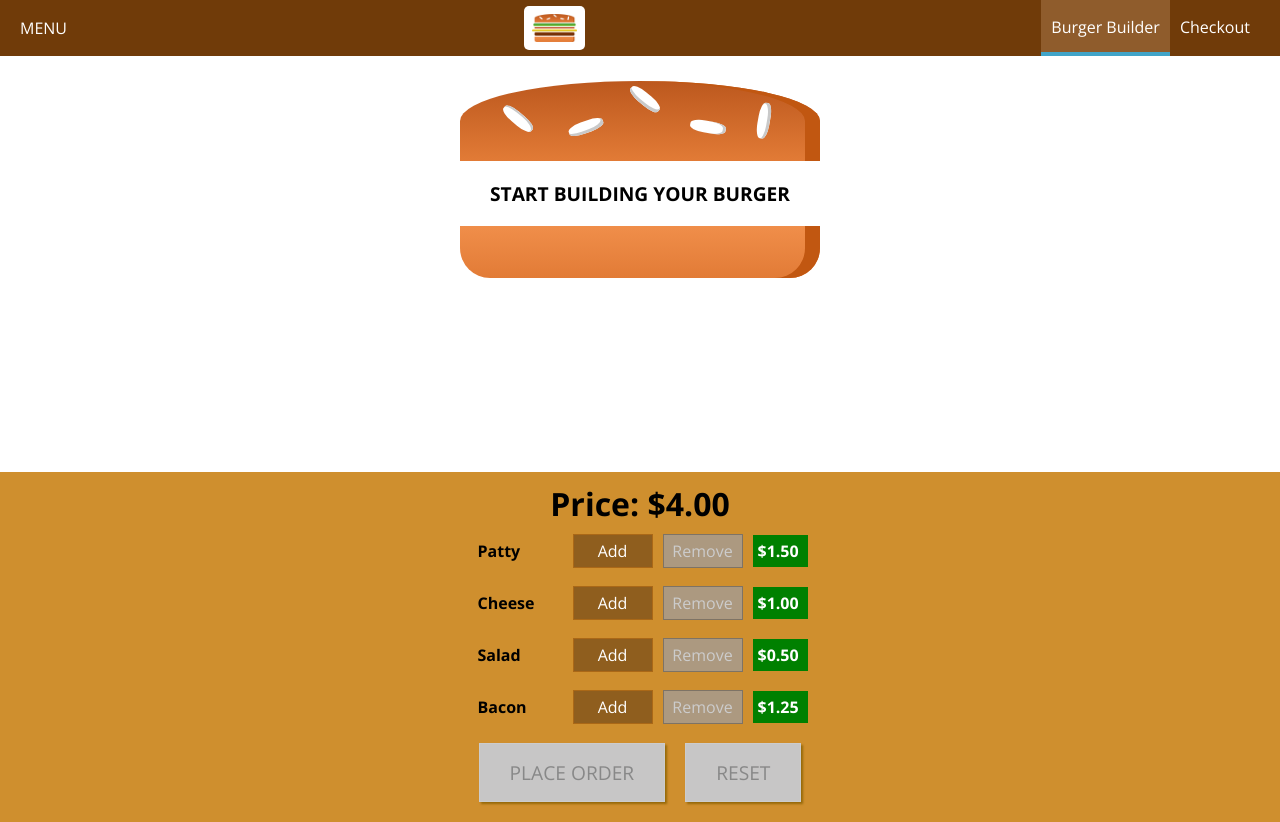
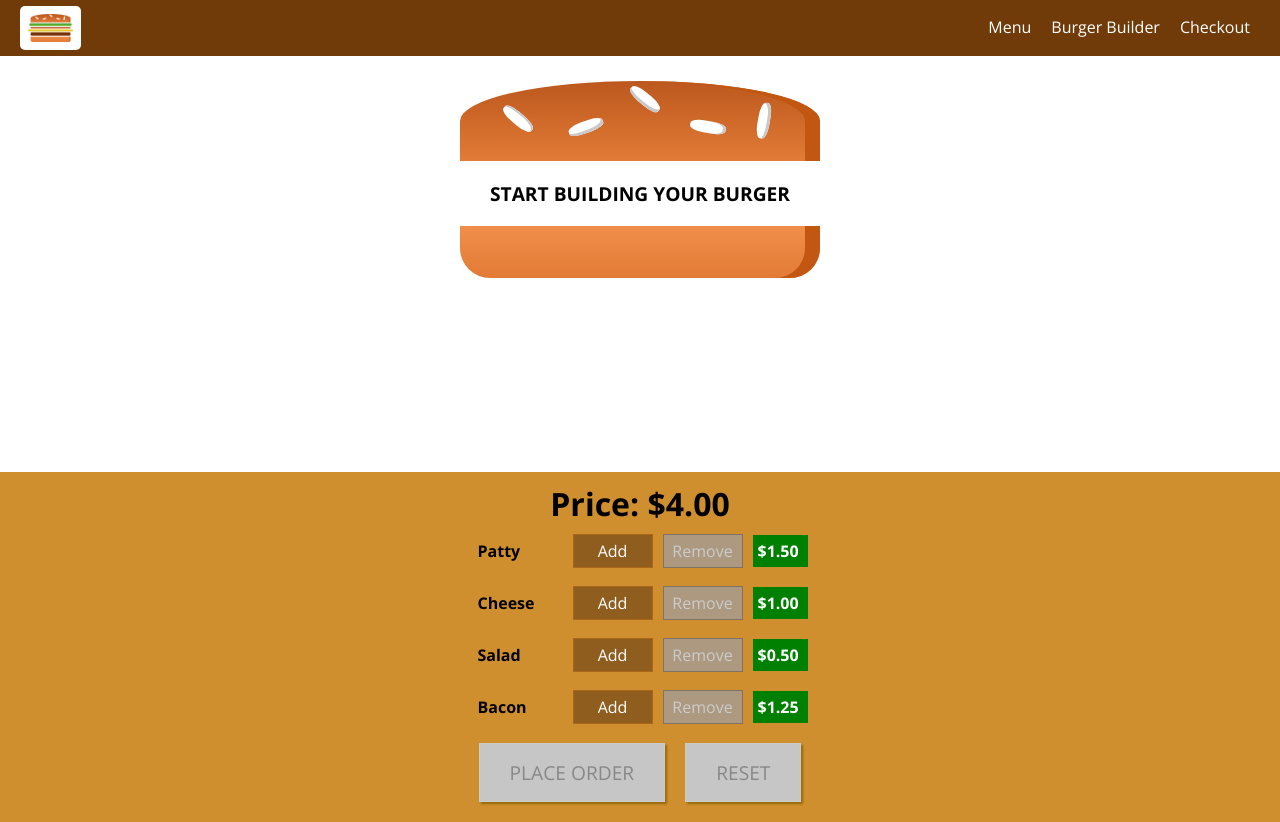
Before and after one commit to AlesandroMarques/burger-builder, a React (Create React App) app: page / in a window 1280 px wide. Built offline with nearby package versions, Linux system fonts and the light colour scheme.

Commit message:
changed up navbar , add redirect to the logo

```diff
--- a/src/components/Logo/Logo.js
+++ b/src/components/Logo/Logo.js
@@ -4,7 +4,9 @@ import logoCss from './Logo.module.css';
 
 const logo = (props) => (
     <div className={logoCss.Logo}>
+        <a href="/">
         <img src={burgerLogo} alt="MyBurger"/>
+        </a>
     </div>
 
 );
--- a/src/components/Navigation/NavigationItems/NavigationItem/NavigationItem.module.css
+++ b/src/components/Navigation/NavigationItems/NavigationItem/NavigationItem.module.css
@@ -20,7 +20,6 @@
 }
 
 .NavigationItem a:hover,
-.NavigationItem a:active,
 .NavigationItem a.active{
     background-color: #8F5C2C;
     border-bottom: 4px solid #40A4C8;
--- a/src/components/Navigation/NavigationItems/NavigationItems.js
+++ b/src/components/Navigation/NavigationItems/NavigationItems.js
@@ -10,8 +10,9 @@ import NavigationItem from './NavigationItem/NavigationItem'
 // can outsort idividual links into its own component if you want also we will do that here
 const navigationItems = () => (
 <ul className={classes.NavigationItems}>
-    <NavigationItem link="/" active={true}>Burger Builder</NavigationItem>
-    <NavigationItem link="/">Checkout</NavigationItem>
+<NavigationItem link="/" /*active={true}*/>Menu</NavigationItem>
+    <NavigationItem link="/" /*active={true}*/>Burger Builder</NavigationItem>
+    <NavigationItem link="/" /*active={true}*/>Checkout</NavigationItem>
 </ul>
 
 
--- a/src/components/Navigation/Toolbar/Toolbar.js
+++ b/src/components/Navigation/Toolbar/Toolbar.js
@@ -7,8 +7,7 @@ const toolbar = (props) => (
 
 //placeorders for now
 <header className={tbCss.Toolbar}>
-    <div>MENU</div>
-    <BurgerLogo/>
+    <BurgerLogo></BurgerLogo>
     <nav>
         <NavigationItems/>
     </nav>
```
Also changed, not shown: src/components/Navigation/Toolbar/Toolbar.module.css (line endings or trailing spaces).
